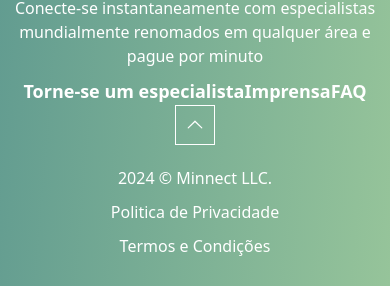
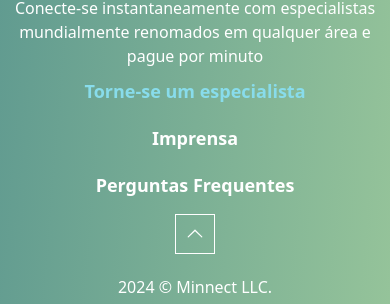
Before and after one commit to ebagabee/Minnect-BR, a React (Vite) app: page /become in a window 390 px wide. Shown: the part 4226-4530 px from the top of the page. Built offline with nearby package versions, Linux system fonts and the light colour scheme.

Commit message:
Corrigindo Footer

```diff
--- a/src/components/Footer/footer.css
+++ b/src/components/Footer/footer.css
@@ -4,6 +4,11 @@ footer {
     border-top: 1px solid white;
     padding-top: 25px;
     margin-top: 150px;
+}
+
+.nav-footer {
+    display: flex;
+    gap: 20px;
 }
 
 .up-footer {
@@ -54,7 +59,7 @@ footer {
     font-size: 16px;
 }
 
-@media (max-width: 1080px) {
+@media (max-width: 1192px) {
     .up-footer nav {
         flex-direction: column;
     }
@@ -62,7 +67,7 @@ footer {
 
 @media screen and (max-width: 767px) {
     footer {
-        height: 380px;
+        height: 500px;
     }
 
     .up-footer {
@@ -85,6 +90,10 @@ footer {
     .down-footer nav {
         flex-direction: column;
         gap: 10px;
-}
+    }
+
+    .arrow-up {
+        margin-top: 15px;
+    }
 
 }
--- a/src/components/Footer/index.jsx
+++ b/src/components/Footer/index.jsx
@@ -1,6 +1,7 @@
 import './footer.css'
 import icon from '../../assets/icon.svg'
 import arrowUp from '../../assets/arrow-up.svg'
+import { Link } from 'react-router-dom';
 
 function Footer() {
     const scrollToTop = () => {
@@ -18,10 +19,10 @@ function Footer() {
                     <p>Conecte-se instantaneamente com especialistas mundialmente renomados em qualquer área e pague por minuto</p>
                 </div>
 
-                <nav>
-                    <a href="">Torne-se um especialista</a>
-                    <a href="">Imprensa</a>
-                    <a href="">FAQ</a>
+                <nav className='nav-footer'>
+                    <Link to="/become"  className={location.pathname === "/become" ? "active-link" : ""}>Torne-se um especialista</Link>
+                    <Link to="/imprensa"  className={location.pathname === "/imprensa" ? "active-link" : ""}>Imprensa</Link>
+                    <Link to="/faq"  className={location.pathname === "/faq" ? "active-link" : ""}>Perguntas Frequentes</Link>
                 </nav>
 
                 <div className='arrow-up' onClick={scrollToTop}>
--- a/src/components/Hero/index.jsx
+++ b/src/components/Hero/index.jsx
@@ -37,8 +37,8 @@ function Hero() {
 
                 <div className="hero-buttons max-w-[464px] text-center">
                     <div className="hero-buttons-container hero-buttons-container--sm flex gap-[20px]">
-                        <Button background="transparent" color="white" width="220px" height="58px" content="Encontre um especialista" fontSize="16px" border="1px solid white" />
-                        <Button background="white" color="black" width="230px" height="58px" content="Torne-se um Especialista" fontSize="16px"/>
+                        <Button background="transparent" color="white" width="220px" weight="600" height="58px" content="Encontre um especialista" fontSize="16px" border="1px solid white" />
+                        <Button background="white" color="#37888f" width="230px" weight="600" height="58px" content="Torne-se um Especialista" fontSize="16px"/>
                     </div>
 
                     <p className='hero-or text-center mt-[25px] text-3xl'>Ou</p>
--- a/src/components/SecaoPrimaria/index.jsx
+++ b/src/components/SecaoPrimaria/index.jsx
@@ -25,7 +25,7 @@ function SecaoPrimaria() {
                     </li>
                 </ul>
                 <div className='secaoprimaria__botao'>
-                    <Button background="white" color="black" width="230px" height="58px" content="Encontre um Especialista" />
+                    <Button background="white" color="#519d8f" width="230px" height="58px" weight="600" content="Encontre um Especialista" />
                 </div>
             </div>
         </section>
--- a/src/components/SecaoSecundaria/index.jsx
+++ b/src/components/SecaoSecundaria/index.jsx
@@ -20,7 +20,7 @@ function SecaoSecundaria() {
                         <h3>Monetize seu tempo oferecendo consultas individuais ao seu público.</h3>
                     </li>
                 </ul>
-                <Button background="white" color="black" width="230px" height="65px" content="Torne-se um Especialista" weight="600"/>
+                <Button background="white" color="#39888e" width="230px" height="65px" content="Torne-se um Especialista" weight="600"/>
             </div>
             <div className='secaosecundaria__right'>
                 <div className='secaosecundaria__cards'>
--- a/src/components/SecaoTerciaria/index.jsx
+++ b/src/components/SecaoTerciaria/index.jsx
@@ -9,7 +9,7 @@ function SecaoTerciaria() {
                 <h1>Tem um podcast? <span>Reserve seu próximo convidado através do</span> Minnect.</h1>
                 <p>Conectamos hosts de podcast com os melhores palestrantes do mundo. Orgulhamo-nos de representar apenas os mais conceituados líderes, empresários e ícones culturais.</p>
                 <div className='secaoterciaria__botao'>
-                    <Button background="white" color="black" width="230px" height="65px" content="Reserve seu próximo convidado de podcast" weight="600"/>
+                    <Button background="white" color="#418e8c" width="230px" height="65px" content="Reserve seu próximo convidado de podcast" weight="600"/>
                 </div>
             </div>
             <div className='secaoterciaria__right'>
--- a/src/components/Slide/index.jsx
+++ b/src/components/Slide/index.jsx
@@ -10,7 +10,6 @@ const Slide = () => {
     Slide1,
     Slide2,
     Slide3,
-    // adicione mais URLs de imagens conforme necessário
   ];
 
   const nextSlide = () => {
--- a/src/components/Talents/index.jsx
+++ b/src/components/Talents/index.jsx
@@ -25,7 +25,7 @@ function Talents() {
                 />
             </div>
 
-            <Button background="white" color="black" width="230px" height="65px" content="Veja todos os talentos disponíveis para reserva" weight="600"/>
+            <Button background="white" color="#4b978c" width="230px" height="65px" content="Veja todos os talentos disponíveis para reserva" weight="600"/>
         </section>
     )
 }
```
Also changed, not shown: src/assets/afterHero.svg.
